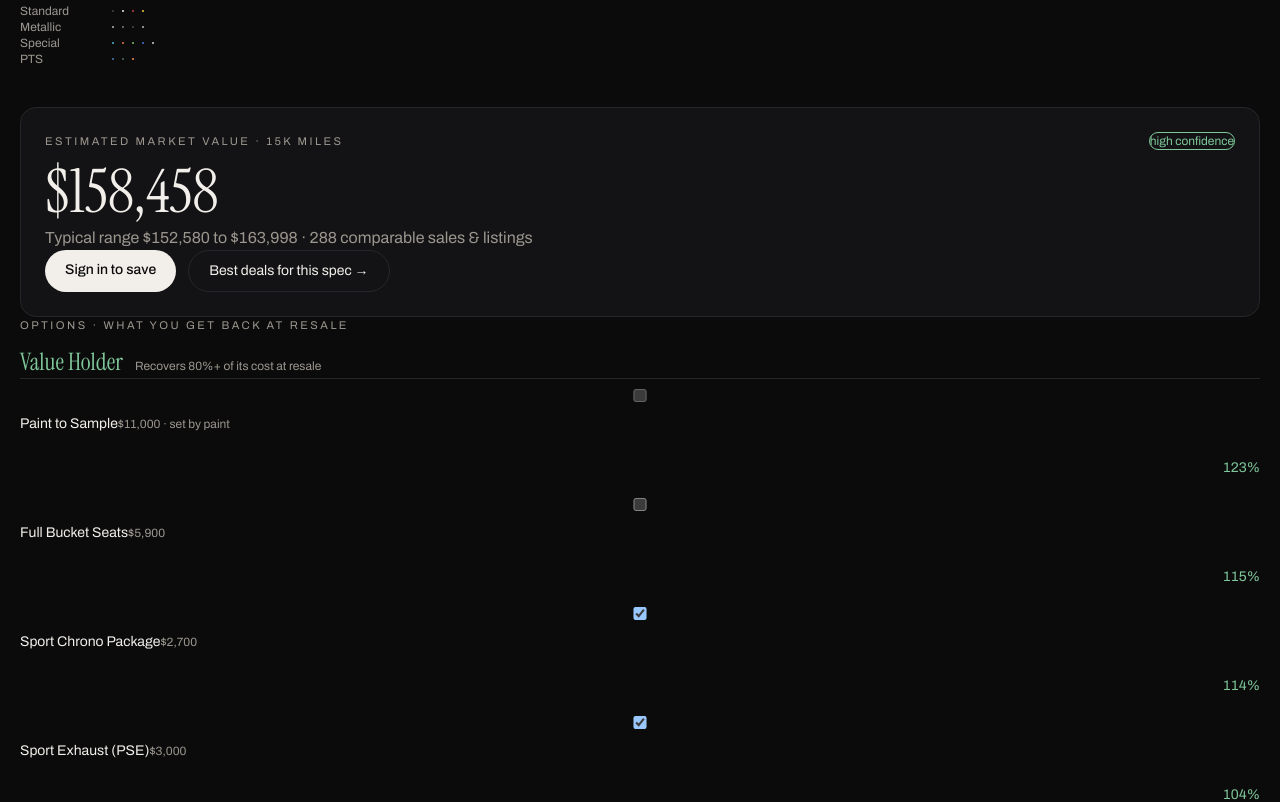
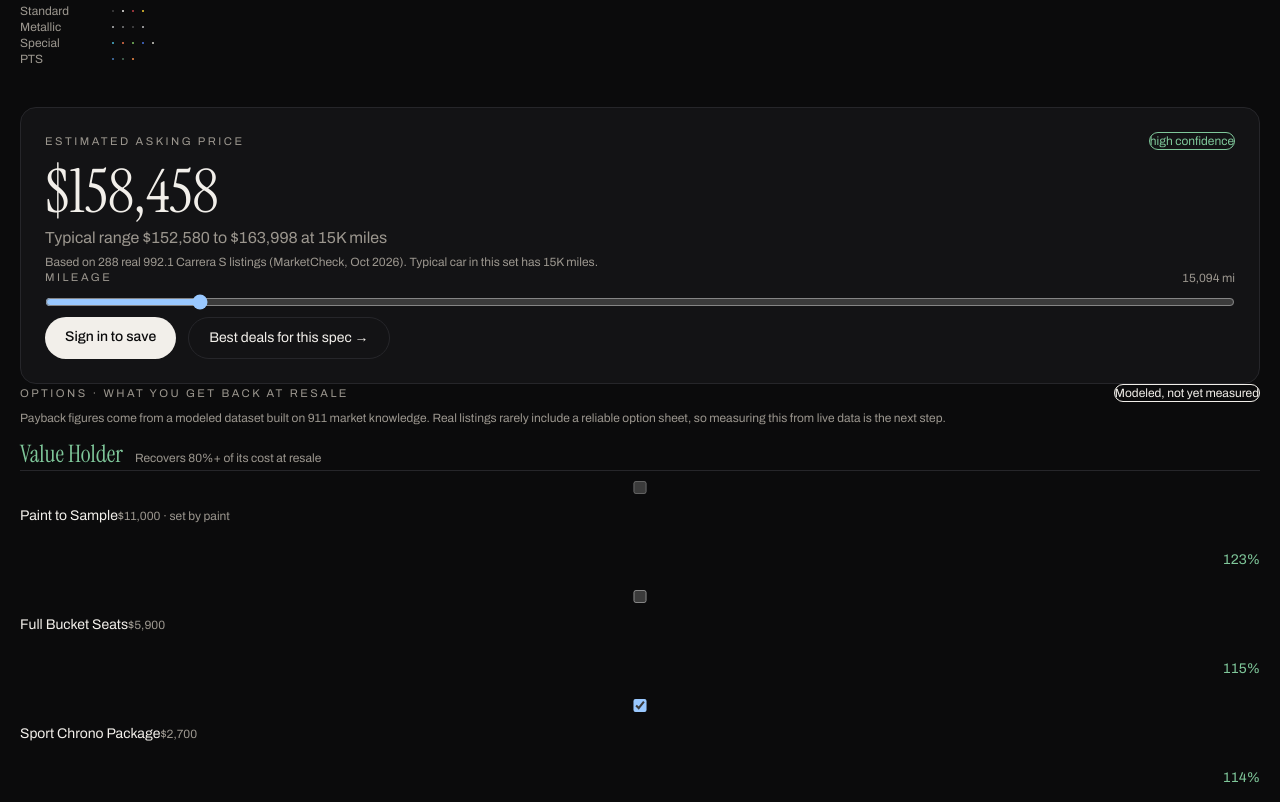
Before and after one commit to adeamos83/911-Chaser, a Next.js app: page /build in a window 1280 px wide. Shown: the part 901-1703 px from the top of the page. Built offline with nearby package versions, Linux system fonts and the light colour scheme; no server answers.

Commit message:
Add mileage slider, real dealer links, and honest data labels

```diff
--- a/src/app/actions.ts
+++ b/src/app/actions.ts
@@ -7,10 +7,10 @@
 import { normalizeSpec } from "@/lib/spec";
 import { createClient } from "@/lib/supabase/server";
 
-export async function analyzeSpec(input: BuildSpec) {
+export async function analyzeSpec(input: BuildSpec, mileage?: number) {
   const spec = normalizeSpec(input);
   return {
-    estimate: estimateBuild(spec, { listings: LISTINGS, table: getPremiumTable() }),
+    estimate: estimateBuild(spec, { listings: LISTINGS, table: getPremiumTable() }, mileage === undefined ? undefined : { mileage }),
     retention: retentionCurve(LISTINGS, { trim: spec.trim }),
   };
 }
--- a/src/app/build/Configurator.tsx
+++ b/src/app/build/Configurator.tsx
@@ -30,6 +30,7 @@
 export function Configurator({ initialSpec, initialAnalysis, optionValues, signedIn }: Props) {
   const [spec, setSpec] = useState(initialSpec);
   const [analysis, setAnalysis] = useState(initialAnalysis);
+  const [mileage, setMileage] = useState<number | undefined>(undefined);
   const [pending, startTransition] = useTransition();
   const first = useRef(true);
 
@@ -39,10 +40,14 @@
       return;
     }
     window.history.replaceState(null, "", `/build?${specToQuery(spec)}`);
-    startTransition(async () => setAnalysis(await analyzeSpec(spec)));
-  }, [spec]);
+    const t = setTimeout(() => startTransition(async () => setAnalysis(await analyzeSpec(spec, mileage))), 120);
+    return () => clearTimeout(t);
+  }, [spec, mileage]);
 
-  const update = (patch: Partial<BuildSpec>) => setSpec((s) => normalizeSpec({ ...s, ...patch }));
+  const update = (patch: Partial<BuildSpec>) => {
+    if (patch.generation || patch.trim) setMileage(undefined);
+    setSpec((s) => normalizeSpec({ ...s, ...patch }));
+  };
   const toggleOption = (code: string) =>
     update({ options: spec.options.includes(code) ? spec.options.filter((o) => o !== code) : [...spec.options, code] });
 
@@ -129,15 +134,41 @@
       <section className="space-y-8">
         <div className="rounded-2xl border border-line bg-panel p-6">
           <div className="flex items-center justify-between">
-            <p className="eyebrow">Estimated market value · 15K miles</p>
+            <p className="eyebrow">Estimated asking price</p>
             {est && <ConfidencePill level={est.confidence} />}
           </div>
           {est ? (
             <>
               <p className={`tabular mt-3 font-display text-6xl transition-opacity ${pending ? "opacity-40" : ""}`}>{usd(est.mid)}</p>
               <p className="tabular mt-1 text-muted">
-                Typical range {usd(est.low)} to {usd(est.high)} · {est.sample} comparable sales &amp; listings
+                Typical range {usd(est.low)} to {usd(est.high)} at {Math.round(est.mileage / 1000)}K miles
               </p>
+              <p className="mt-1 text-xs text-muted">
+                Based on {est.sample} real {spec.generation} {spec.trim} listings (MarketCheck, Oct 2026). Typical car in this set has{" "}
+                {Math.round(est.medianMileage / 1000)}K miles.
+              </p>
+              <label className="mt-5 block">
+                <span className="flex justify-between text-xs text-muted">
+                  <span className="eyebrow">Mileage</span>
+                  <span className="tabular">
+                    {est.mileage.toLocaleString()} mi
+                    {mileage !== undefined && (
+                      <button type="button" onClick={() => setMileage(undefined)} className="ml-2 underline hover:text-ink">
+                        reset to typical
+                      </button>
+                    )}
+                  </span>
+                </span>
+                <input
+                  type="range"
+                  min={0}
+                  max={120000}
+                  step={1000}
+                  value={mileage ?? est.medianMileage}
+                  onChange={(e) => setMileage(Number(e.target.value))}
+                  className="mt-2 w-full accent-[var(--accent)]"
+                />
+              </label>
             </>
           ) : (
             <p className="mt-3 text-muted">Not enough market data for this spec.</p>
@@ -151,7 +182,14 @@
         </div>
 
         <div>
-          <p className="eyebrow">Options · what you get back at resale</p>
+          <div className="flex flex-wrap items-baseline justify-between gap-2">
+            <p className="eyebrow">Options · what you get back at resale</p>
+            <span className="rounded-full border border-neutral/60 px-2.5 py-0.5 text-xs text-neutral">Modeled, not yet measured</span>
+          </div>
+          <p className="mt-2 text-xs text-muted">
+            Payback figures come from a modeled dataset built on 911 market knowledge. Real listings rarely include a reliable
+            option sheet, so measuring this from live data is the next step.
+          </p>
           <div className="mt-3 space-y-6">
             {TIERS.map(({ tier, blurb, color }) => {
               const rows = optionValues.filter((o) => o.tier === tier && (o.code !== "SUNROOF" || spec.body === "Coupe")).sort((a, b) => b.payback - a.payback);
@@ -194,7 +232,7 @@
 
         <div className="rounded-2xl border border-line bg-panel p-6">
           <p className="eyebrow">Depreciation · {spec.trim}, all generations</p>
-          <p className="mt-1 text-sm text-muted">Median sale price as a share of original sticker, by age.</p>
+          <p className="mt-1 text-sm text-muted">Median asking price as a share of original sticker, by age. Real listings.</p>
           <div className="mt-4 h-56">
             <ResponsiveContainer width="100%" height="100%">
               <LineChart data={analysis.retention} margin={{ top: 8, right: 8, bottom: 0, left: -12 }}>
--- a/src/app/deals/page.tsx
+++ b/src/app/deals/page.tsx
@@ -27,8 +27,8 @@
         Best deals: {spec.generation} <span className="italic text-accent">{spec.trim}</span>
       </h1>
       <p className="mt-2 max-w-2xl text-muted">
-        Every car is priced against what the model expects for its exact year, mileage, gearbox, paint and options. Positive means
-        it is listed under market.
+        Real listings from MarketCheck (pulled Oct 2026). Each car is priced against what the model expects for its exact year,
+        mileage, gearbox and paint, based on every comparable listing.
       </p>
 
       <form className="mt-6 flex flex-wrap items-end gap-3 text-sm">
@@ -75,7 +75,12 @@
                 </div>
                 <div className="tabular mt-4 flex items-baseline gap-3">
                   <span className="text-2xl">{usd(l.price)}</span>
-                  <span className="text-sm text-muted">asking</span>
+                  <span className="text-sm text-muted">asking{l.dom !== undefined && ` · ${l.dom} days listed`}</span>
+                  {l.vdpUrl && (
+                    <a href={l.vdpUrl} target="_blank" rel="noopener noreferrer" className="ml-auto text-sm text-muted underline hover:text-ink">
+                      View listing ↗
+                    </a>
+                  )}
                 </div>
                 {matches.length > 0 && (
                   <p className="mt-3 text-xs text-muted">
--- a/src/app/garage/page.tsx
+++ b/src/app/garage/page.tsx
@@ -59,7 +59,7 @@
               <p className="mt-1 text-sm text-muted">
                 {spec.generation} {spec.trim} {spec.body} · {spec.transmission} · {spec.color} · {spec.options.length} options
               </p>
-              {est && <p className="tabular mt-3 text-xl">{usd(est.mid)} <span className="text-sm text-muted">est. today</span></p>}
+              {est && <p className="tabular mt-3 text-xl">{usd(est.mid)} <span className="text-sm text-muted">typical asking at {Math.round(est.mileage / 1000)}K mi</span></p>}
               <div className="mt-auto flex items-center gap-4 pt-5 text-sm">
                 <Link href={`/build?${specToQuery(spec)}`} className="rounded-full bg-ink px-4 py-2 font-medium text-bg hover:bg-white">Open</Link>
                 <Link href={`/deals?${specToQuery(spec)}`} className="text-muted hover:text-ink">Deals</Link>
--- a/src/app/page.tsx
+++ b/src/app/page.tsx
@@ -38,7 +38,7 @@
         <div>
           <p className="eyebrow">Leaderboard</p>
           <h2 className="mt-2 font-display text-4xl">Best value 911 right now</h2>
-          <p className="mt-2 text-sm text-muted">Horsepower per $1,000 of median market price.</p>
+          <p className="mt-2 text-sm text-muted">Horsepower per $1,000 of median asking price, from {LISTINGS.length.toLocaleString()} real listings.</p>
           <ol className="mt-6 divide-y divide-line border-y border-line">
             {leaders.map((r, i) => (
               <li key={`${r.generation}-${r.trim}`}>
@@ -59,14 +59,14 @@
         </div>
         <div className="space-y-4 self-start md:pt-16">
           <div className="rounded-2xl border border-line bg-panel p-6">
-            <p className="eyebrow">Best payback</p>
+            <p className="eyebrow">Best payback · modeled</p>
             <p className="mt-2 font-display text-3xl">{best.name}</p>
             <p className="mt-1 text-muted">
               You get back <span className="text-holder">{Math.round(best.payback * 100)}%</span> of what it cost.
             </p>
           </div>
           <div className="rounded-2xl border border-line bg-panel p-6">
-            <p className="eyebrow">Worst big-ticket option</p>
+            <p className="eyebrow">Worst big-ticket option · modeled</p>
             <p className="mt-2 font-display text-3xl">{worst.name}</p>
             <p className="mt-1 text-muted">
               ${worst.msrpCost.toLocaleString()} new, <span className="text-pit">{Math.round(worst.payback * 100)}%</span> back at resale.
```
Also changed, not shown: 1 other file (tests, documents, lock files or other folders).
